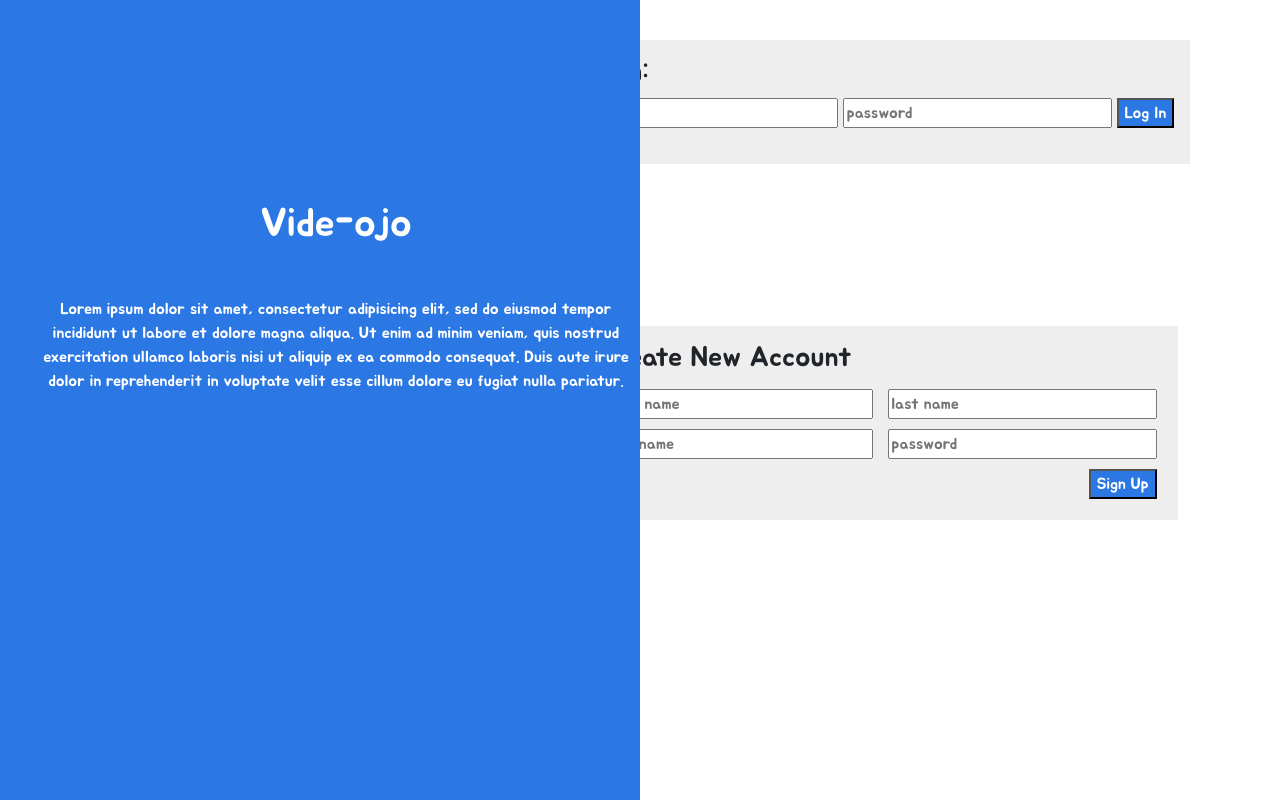
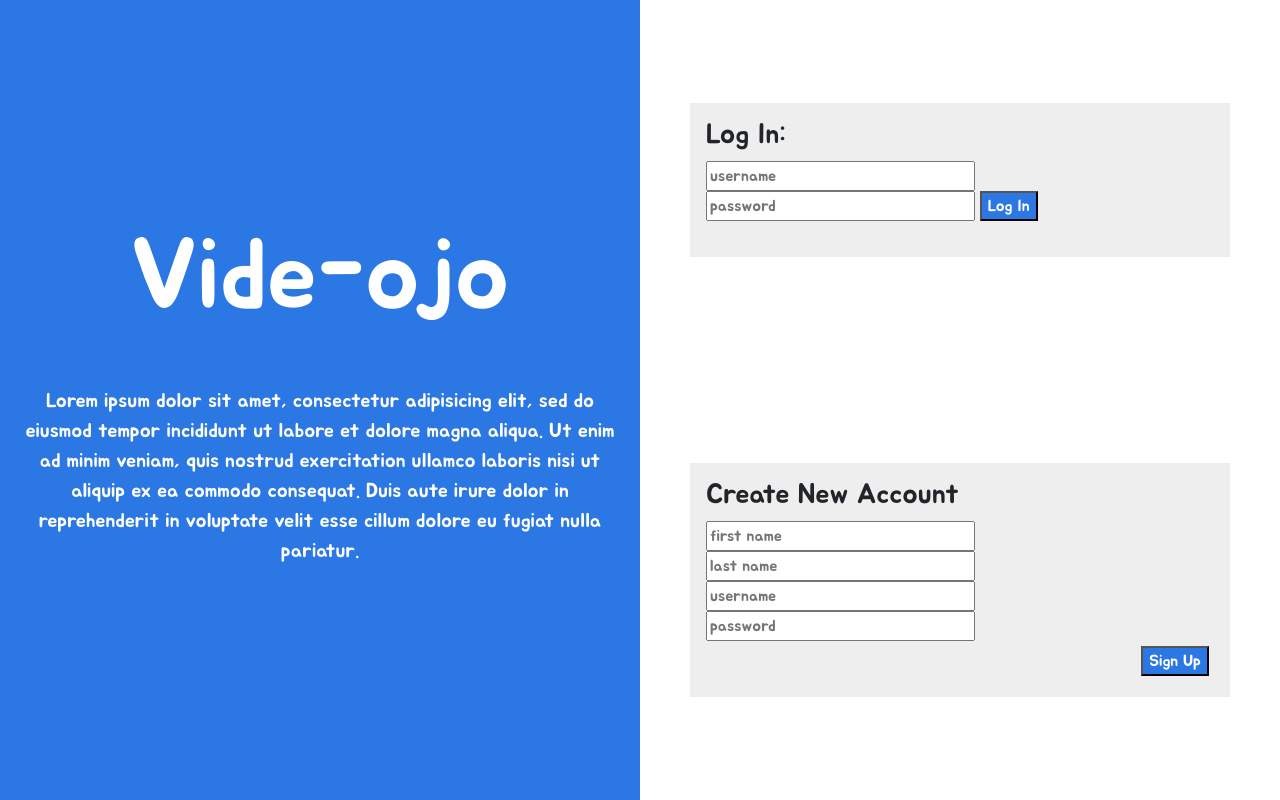
Before and after one commit to Amjad-H-Ali/Project-2-Video-App, a Node server app: page / in a window 1280 px wide. Run offline with Node 20, Linux system fonts and the light colour scheme; some libraries are stand-ins or nearby versions.

Commit message:
Added flex to login

```diff
--- a/public/css/style.css
+++ b/public/css/style.css
@@ -38,25 +38,48 @@
     cursor: pointer;
 }
 
-#body {
+#login-stuff {
+    height: 100vh;
+    display: flex;
+    flex-direction: row;
+
+
+
+}
+#login-forms {
+    display: inline-flex;
+
+    flex-direction: column;
+    justify-content: space-around;
+    align-items: center;
+
+    flex-basis: 50%;
+
     background-color: white;
+    /*width: 49%;*/
+    height: 100vh;
 }
 
-#background {
-    position: fixed;
-    top: 0px;
-    left: 0px;
-    width: 50%;
+#login-forms form {
+    margin-left: 50px;
+    margin-right: 50px;
+    max-width: 600px;
+}
+#site-description {
+
+    display: inline-flex;
+    flex-direction: column;
+    justify-content: space-around;
+    flex-basis: 50%;
+
     height: 100%;
     background-color: #2b78e4;
-    z-index: 1;
+
     color: white;
 }
 
 #loginChild {
-    position: absolute;
-    right: 7%;
-    top: 5%;
+
     border: 1px solid #eeeeee;
     background-color: #eeeeee;
     padding: 15px 15px 35px 15px;
@@ -64,9 +87,9 @@
 }
 
 .newChild {
-    position: absolute;
-    right: 8%;
-    bottom: 35%;
+    /*position: absolute;*/
+    /*right: 8%;*/
+    /*bottom: 35%;*/
     border: 1px solid #eeeeee;
     background-color: #eeeeee;
     padding: 15px;
@@ -86,9 +109,8 @@
 }
 
 #child {
-    position: absolute;
-    left: 5%;
-    top: 25%;
+    margin-left: 20px;
+    margin-right: 20px;
     text-align: center;
 }
 
@@ -96,13 +118,11 @@
     margin: 5px;
 }
 
-.introP {
-    margin-top: 8%;
-}
+
 
 
 body {
- /*   background-color: #2b78e4;*/
+    background-color: #2b78e4;
     font-family:'Jua', sans-serif;
 
 }
@@ -205,30 +225,6 @@
     bottom:2%;
 }
 
-#body {
-    background-color: white;
-}
-
-#background {
-    position: fixed;
-    top: 0px;
-    left: 0px;
-    width: 50%;
-    height: 100%;
-    background-color: #2b78e4;
-    z-index: 1;
-    color: white;
-}
-
-#loginChild {
-    position: absolute;
-    right: 7%;
-    top: 5%;
-    border: 1px solid #eeeeee;
-    background-color: #eeeeee;
-    padding: 15px 15px 35px 15px;
-
-}
 
 
 iframe{
@@ -238,9 +234,9 @@
 
 
 .newChild {
-    position: absolute;
-    right: 8%;
-    bottom: 35%;
+    /*position: absolute;*/
+    /*right: 8%;*/
+    /*bottom: 35%;*/
     border: 1px solid #eeeeee;
     background-color: #eeeeee;
     padding: 15px;
@@ -260,12 +256,7 @@
     margin: 5px;
 }
 
-#child {
-    position: absolute;
-    left: 5%;
-    top: 25%;
-    text-align: center;
-}
+
 
 #newTextBoxes {
     margin: 5px;
@@ -273,4 +264,5 @@
 
 .introP {
     margin-top: 8%;
+    font-size: 20px;
 }
--- a/views/user/login-signup.ejs
+++ b/views/user/login-signup.ejs
@@ -1,16 +1,17 @@
-<div id="body">
+<div id="login-stuff">
 
-	<div id="background">
+	<div id="site-description">
 		<div id="parentDiv">
 			<div id="child">
-				<h1>Vide-ojo</h1>
+				<h1 class=pageTitle>Vide-ojo</h1>
 
 				<p class="introP">Lorem ipsum dolor sit amet, consectetur adipisicing elit, sed do eiusmod tempor incididunt ut labore et dolore magna aliqua. Ut enim ad minim veniam, quis nostrud exercitation ullamco laboris nisi ut aliquip ex ea commodo consequat. Duis aute irure dolor in reprehenderit in voluptate velit esse cillum dolore eu fugiat nulla pariatur.</p>
 			</div>
 		</div>
 	</div>
 
-	<div>
+	<div id="login-forms">
+
 		<!-- log in -->
 		<form id="loginChild" action='/login' method='POST'>
 			<h3>Log In:</h3>
@@ -22,12 +23,13 @@
 		<!-- register (create user) -->
 		<form class="newChild" id="createAccount" action='/register' method='POST'>
 			<h3>Create New Account</h3>
-			<input id="newTextBoxes" type="text" name="firstName" placeholder="first name">
-			<input id="newTextBoxes" type="text" name="lastName" placeholder="last name"> <br/>
-			<input id="newTextBoxes" type="username" name="userName" placeholder="username">
-			<input id="newTextBoxes" type="password" name="password" placeholder="password"> <br/>
+			<input type="text" name="firstName" placeholder="first name">
+			<input type="text" name="lastName" placeholder="last name"> <br/>
+			<input type="username" name="userName" placeholder="username">
+			<input type="password" name="password" placeholder="password"> <br/>
 			<button class="signUpBtn">Sign Up</button>
 		</form>
+
 	</div>
 
 
```
